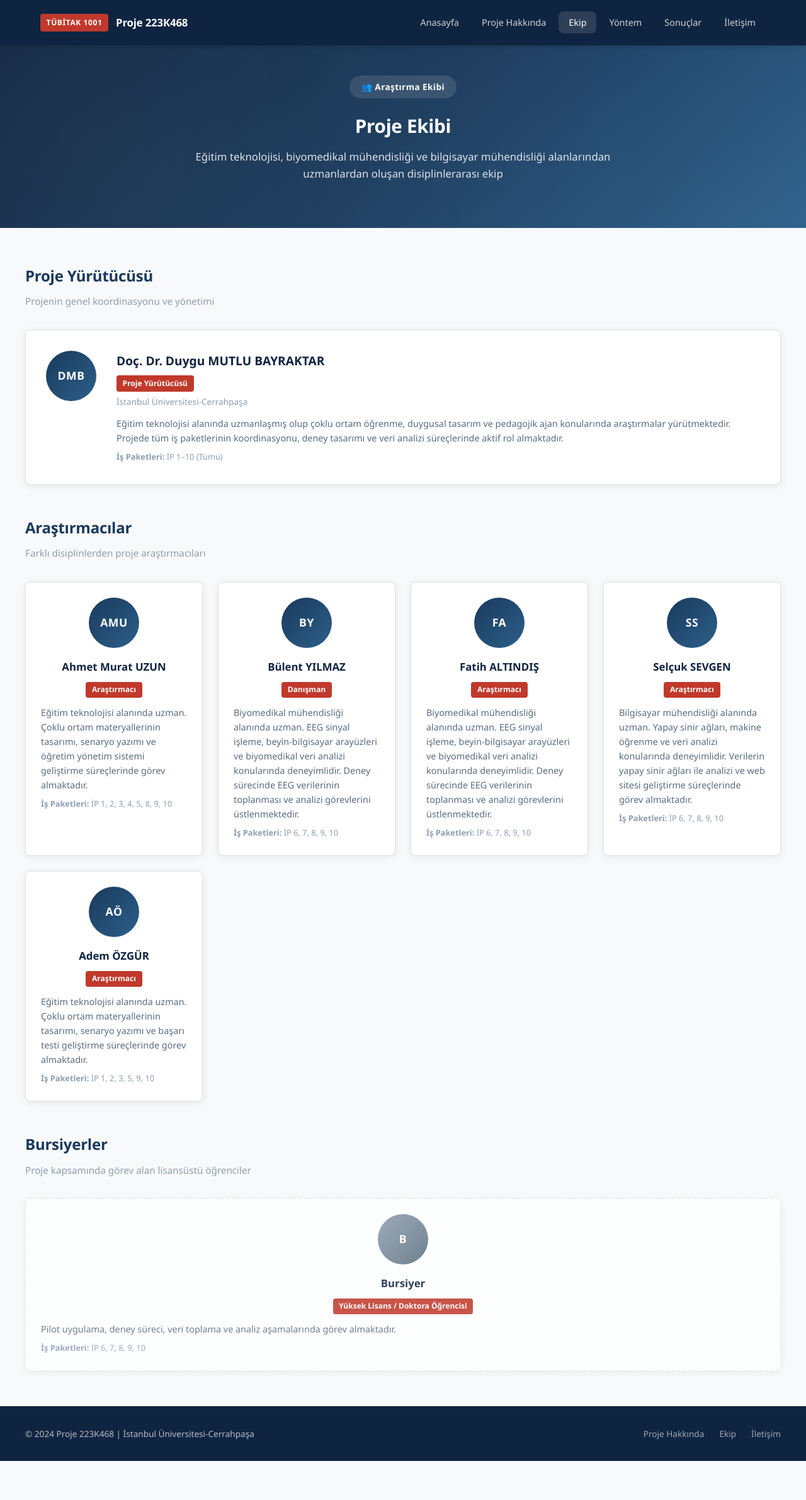
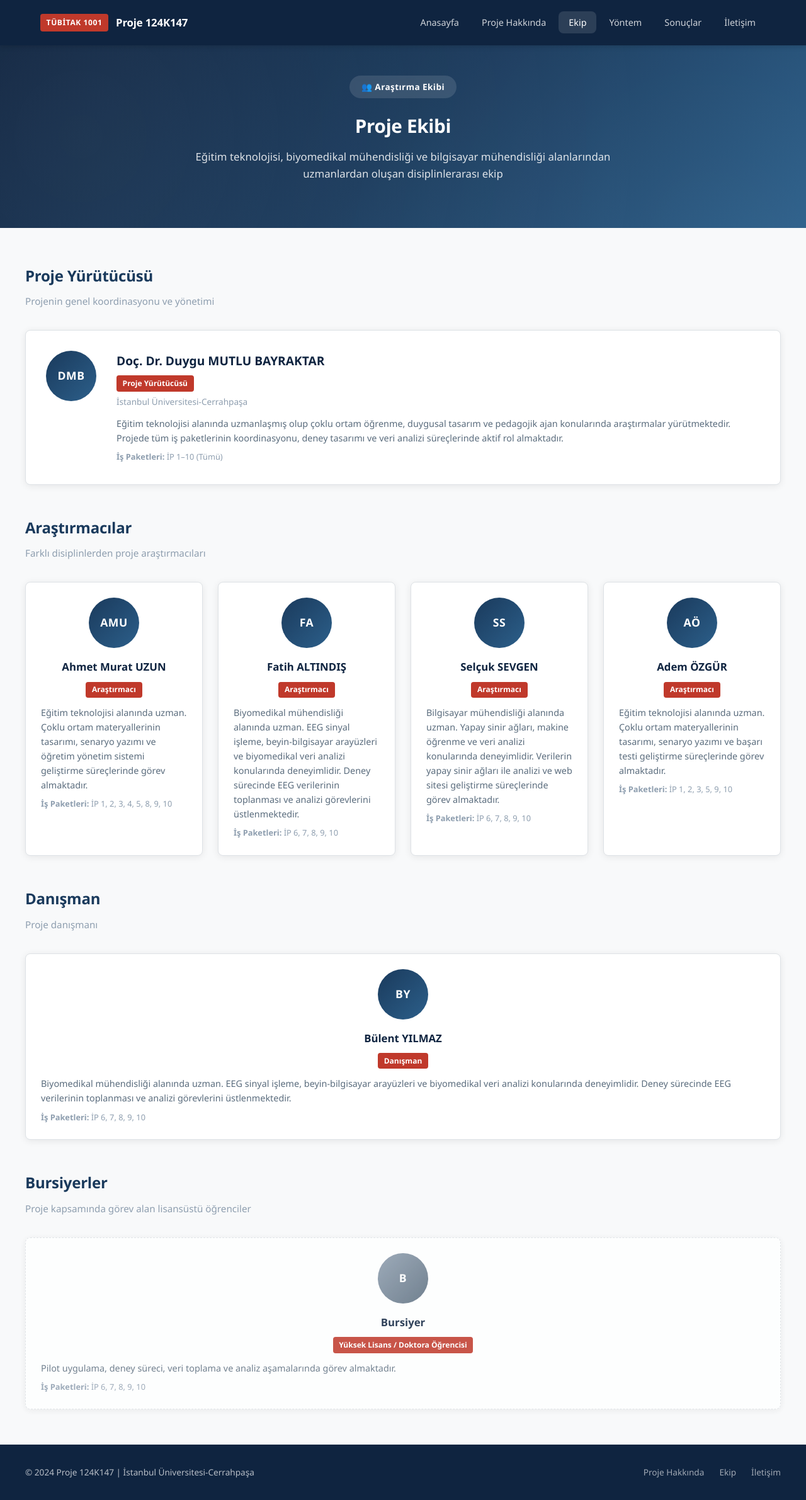
Before and after one commit to 1001proje124K147/web, a plain HTML site: page team.html in a window 1280 px wide. Shown: the whole page at 63% size. Before the commit the page ends 2320 px from the top, so only its background shows below. Drawn offline with Linux system fonts and the light colour scheme.

Commit message:
Fixes and updates

```diff
--- a/team.html
+++ b/team.html
@@ -3,7 +3,7 @@
 <head>
   <meta charset="UTF-8">
   <meta name="viewport" content="width=device-width, initial-scale=1.0">
-  <title>Araştırma Ekibi | TÜBİTAK 1001 - 223K468</title>
+  <title>Araştırma Ekibi | TÜBİTAK 1001 - 124K147</title>
   <meta name="description" content="Proje ekibi - yürütücü, araştırmacılar ve bursiyerler">
   <link rel="stylesheet" href="css/style.css">
 </head>
@@ -14,7 +14,7 @@
     <div class="header-inner">
       <a href="index.html" class="site-logo">
         <span class="logo-badge">TÜBİTAK 1001</span>
-        <span>Proje 223K468</span>
+        <span>Proje 124K147</span>
       </a>
       <button class="nav-toggle" aria-label="Menüyü aç/kapat" aria-expanded="false">&#9776;</button>
       <nav>
@@ -76,16 +76,6 @@
         </div>
 
         <div class="team-card">
-          <div class="team-avatar">BY</div>
-          <h3>Bülent YILMAZ</h3>
-          <span class="team-role">Danışman</span>
-          <p class="team-bio">Biyomedikal mühendisliği alanında uzman. EEG sinyal işleme, beyin-bilgisayar arayüzleri ve biyomedikal veri analizi konularında deneyimlidir. Deney sürecinde EEG verilerinin toplanması ve analizi görevlerini üstlenmektedir.</p>
-          <div class="team-wp">
-            <span class="wp-label">İş Paketleri:</span> İP 6, 7, 8, 9, 10
-          </div>
-        </div>
-
-        <div class="team-card">
           <div class="team-avatar">FA</div>
           <h3>Fatih ALTINDIŞ</h3>
           <span class="team-role">Araştırmacı</span>
@@ -116,6 +106,22 @@
         </div>
       </div>
 
+      <!-- DANIŞMAN -->
+      <h2 class="section-title" style="margin-top: 3rem;">Danışman</h2>
+      <p class="section-subtitle">Proje danışmanı</p>
+
+      <div class="team-grid">
+        <div class="team-card">
+          <div class="team-avatar">BY</div>
+          <h3>Bülent YILMAZ</h3>
+          <span class="team-role">Danışman</span>
+          <p class="team-bio">Biyomedikal mühendisliği alanında uzman. EEG sinyal işleme, beyin-bilgisayar arayüzleri ve biyomedikal veri analizi konularında deneyimlidir. Deney sürecinde EEG verilerinin toplanması ve analizi görevlerini üstlenmektedir.</p>
+          <div class="team-wp">
+            <span class="wp-label">İş Paketleri:</span> İP 6, 7, 8, 9, 10
+          </div>
+        </div>
+      </div>
+
       <!-- BURSİYERLER -->
       <h2 class="section-title" style="margin-top: 3rem;">Bursiyerler</h2>
       <p class="section-subtitle">Proje kapsamında görev alan lisansüstü öğrenciler</p>
@@ -138,7 +144,7 @@
   <!-- FOOTER -->
   <footer class="site-footer">
     <div class="footer-inner">
-      <div>&copy; 2024 Proje 223K468 | İstanbul Üniversitesi-Cerrahpaşa</div>
+      <div>&copy; 2024 Proje 124K147 | İstanbul Üniversitesi-Cerrahpaşa</div>
       <div class="footer-links">
         <a href="about.html">Proje Hakkında</a>
         <a href="team.html">Ekip</a>
```
Also changed, not shown: about.html (+3 -3 lines), contact.html (+4 -4 lines), index.html (+3 -3 lines), methodology.html (+3 -3 lines), results.html (+3 -3 lines).
